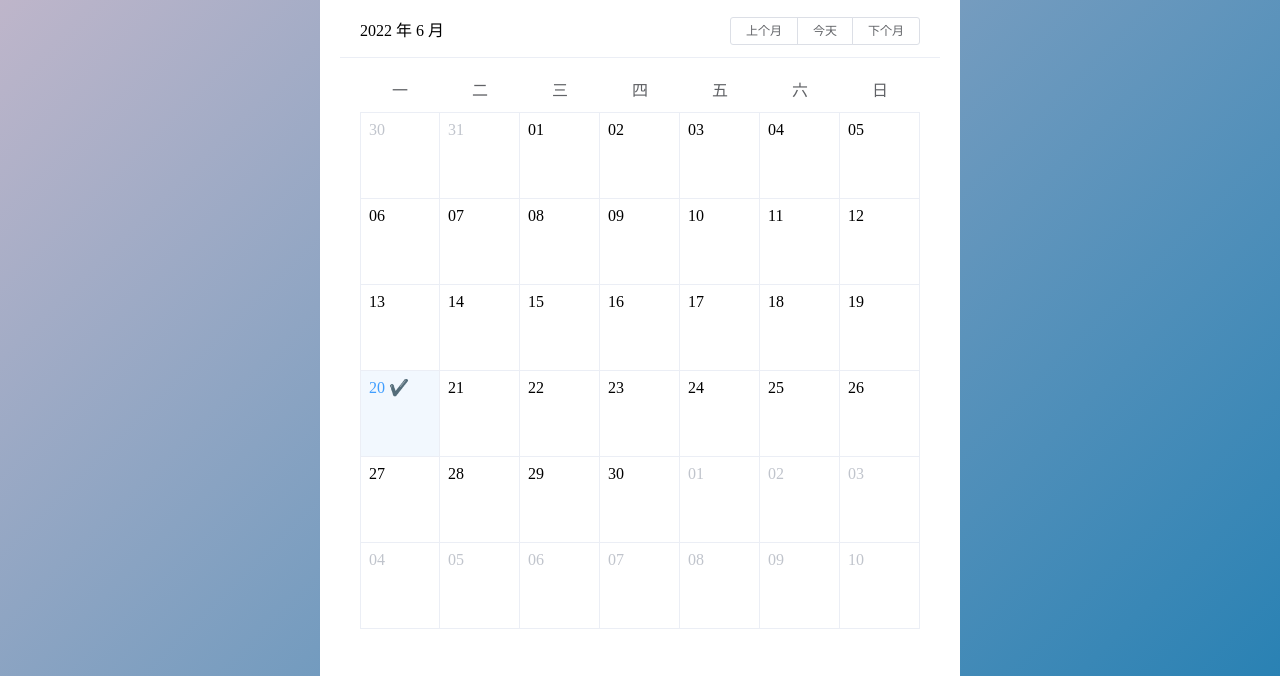
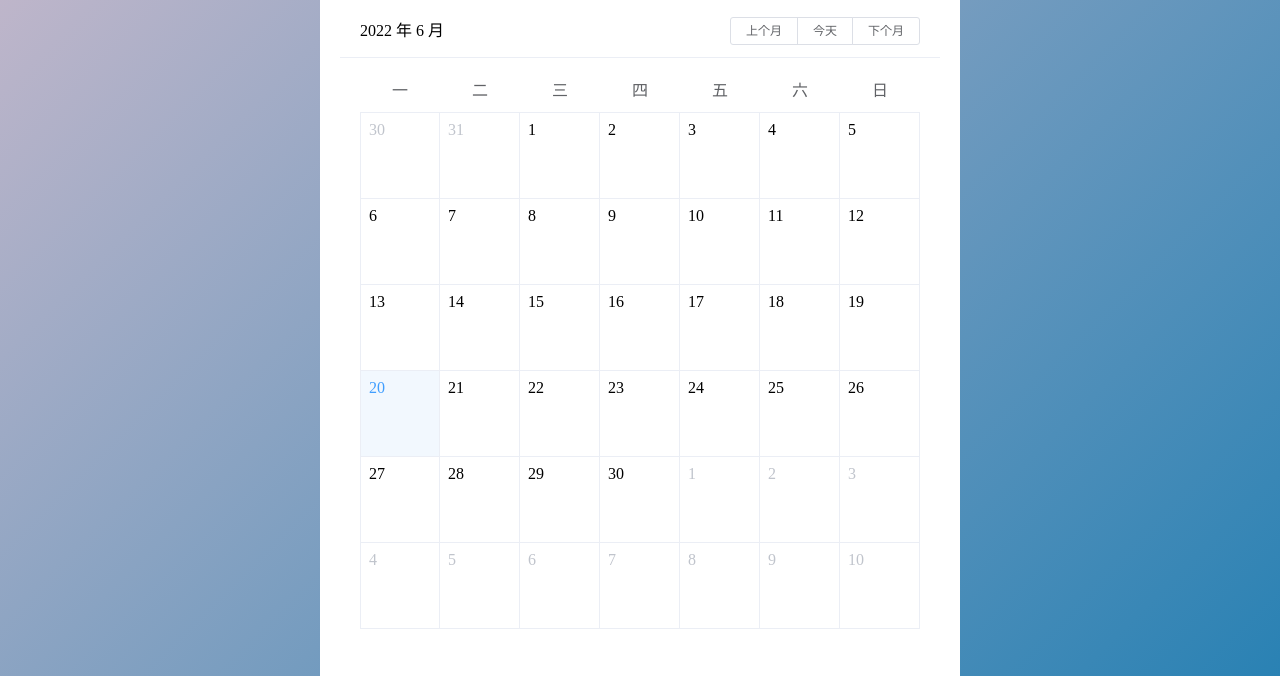
Before and after one commit to snail-lu/portfolio-vue, a Vue app: page /demo/promotion-calendar in a window 1280 px wide. Shown: the part 168-844 px from the top of the page. Built offline with nearby package versions, Linux system fonts and the light colour scheme; what v-clipboard, vue-simple-uploader would draw is missing.

Commit message:
update Calendar

```diff
--- a/src/components/Calendar/date-table.vue
+++ b/src/components/Calendar/date-table.vue
@@ -1,25 +1,39 @@
+<template>
+    <table
+        :class="{
+            'el-calendar-table': true
+        }"
+        :cellspacing="0"
+        :cellpadding="0"
+    >
+        <thead v-if="!hideHeader">
+            <th v-for="day in weekDays" :key="day">{{ day }}</th>
+        </thead>
+        <tbody>
+            <tr
+                v-for="(row, index) in rows"
+                :key="index"
+                :class="{
+                    'el-calendar-table__row': true,
+                    'el-calendar-table__row--hide-border': index === 0 && hideHeader
+                }"
+            >
+                <td v-for="(cell, key) in row" :key="key" :class="getCellClass(cell)" @click="pickDay(cell)">
+                    <div class="el-calendar-day">
+                        <span>{{ cell.text }}</span>
+                    </div>
+                </td>
+            </tr>
+        </tbody>
+    </table>
+</template>
 <script>
 import fecha from 'element-ui/src/utils/date'
-import {
-    range as rangeArr,
-    getFirstDayOfMonth,
-    getPrevMonthLastDays,
-    getMonthDays,
-    getI18nSettings,
-    validateRangeInOneMonth
-} from 'element-ui/src/utils/date-util'
+import { range as rangeArr, getFirstDayOfMonth, getPrevMonthLastDays, getMonthDays, getI18nSettings } from 'element-ui/src/utils/date-util'
 
 export default {
     props: {
         selectedDay: String, // formated date yyyy-MM-dd
-        range: {
-            type: Array,
-            validator(val) {
-                if (!(val && val.length)) return true
-                const [start, end] = val
-                return validateRangeInOneMonth(start, end)
-            }
-        },
         date: Date,
         hideHeader: Boolean,
         firstDayOfWeek: Number
@@ -72,21 +86,22 @@ export default {
         pickDay({ text, type }) {
             const date = this.getFormateDate(text, type)
             this.$emit('pick', date)
-        },
+        }
 
-        cellRenderProxy({ text, type }) {
-            let render = this.Calendar.$scopedSlots.dateCell
-            if (!render) return <span>{text}</span>
+        // cellRenderProxy({ text, type }) {
+        //     // let render = this.Calendar.$scopedSlots.dateCell
+        //     // if (!render) return <span>{text}</span>
 
-            const day = this.getFormateDate(text, type)
-            const date = new Date(day)
-            const data = {
-                isSelected: this.selectedDay === day,
-                type: `${type}-month`,
-                day
-            }
-            return render({ date, data })
-        }
+        //     const day = this.getFormateDate(text, type)
+        //     const date = new Date(day)
+        //     const data = {
+        //         isSelected: this.selectedDay === day,
+        //         type: `${type}-month`,
+        //         day
+        //     }
+        //     console.log(data, 'data')
+        //     // return render({ date, data })
+        // }
     },
 
     computed: {
@@ -109,27 +124,9 @@ export default {
             return this.Calendar.formatedToday
         },
 
-        isInRange() {
-            return this.range && this.range.length
-        },
-
         rows() {
             let days = []
-            // if range exists, should render days in range.
-            if (this.isInRange) {
-                const [start, end] = this.range
-                const currentMonthRange = rangeArr(end.getDate() - start.getDate() + 1).map((_, index) => ({
-                    text: start.getDate() + index,
-                    type: 'current'
-                }))
-                let remaining = currentMonthRange.length % 7
-                remaining = remaining === 0 ? 0 : 7 - remaining
-                const nextMonthRange = rangeArr(remaining).map((_, index) => ({
-                    text: index + 1,
-                    type: 'next'
-                }))
-                days = currentMonthRange.concat(nextMonthRange)
-            } else {
+
             const date = this.date
             let firstDay = getFirstDayOfMonth(date)
             firstDay = firstDay === 0 ? 7 : firstDay
@@ -148,7 +145,7 @@ export default {
                 type: 'next'
             }))
             days = days.concat(nextMonthDays)
-            }
+
             return this.toNestedArr(days)
         },
 
@@ -162,45 +159,6 @@ export default {
                 return WEEK_DAYS.slice(start).concat(WEEK_DAYS.slice(0, start))
             }
         }
-    },
-
-    render() {
-        const thead = this.hideHeader ? null : (
-            <thead>
-                {this.weekDays.map((day) => (
-                    <th key={day}>{day}</th>
-                ))}
-            </thead>
-        )
-        return (
-            <table
-                class={{
-                    'el-calendar-table': true,
-                    'is-range': this.isInRange
-                }}
-                cellspacing="0"
-                cellpadding="0"
-            >
-                {thead}
-                <tbody>
-                    {this.rows.map((row, index) => (
-                        <tr
-                            class={{
-                                'el-calendar-table__row': true,
-                                'el-calendar-table__row--hide-border': index === 0 && this.hideHeader
-                            }}
-                            key={index}
-                        >
-                            {row.map((cell, key) => (
-                                <td key={key} class={this.getCellClass(cell)} onClick={this.pickDay.bind(this, cell)}>
-                                    <div class="el-calendar-day">{this.cellRenderProxy(cell)}</div>
-                                </td>
-                            ))}
-                        </tr>
-                    ))}
-                </tbody>
-            </table>
-        )
     }
 }
 </script>
--- a/src/components/Calendar/index.vue
+++ b/src/components/Calendar/index.vue
@@ -6,15 +6,9 @@
             </div>
             <div class="el-calendar__button-group" v-if="validatedRange.length === 0">
                 <el-button-group>
-                    <el-button type="plain" size="mini" @click="selectDate('prev-month')">
-                        {{ t('el.datepicker.prevMonth') }}
-                    </el-button>
-                    <el-button type="plain" size="mini" @click="selectDate('today')">
-                        {{ t('el.datepicker.today') }}
-                    </el-button>
-                    <el-button type="plain" size="mini" @click="selectDate('next-month')">
-                        {{ t('el.datepicker.nextMonth') }}
-                    </el-button>
+                    <el-button type="plain" size="mini" @click="selectDate('prev-month')"> 上个月 </el-button>
+                    <el-button type="plain" size="mini" @click="selectDate('today')"> 今天 </el-button>
+                    <el-button type="plain" size="mini" @click="selectDate('next-month')"> 下个月 </el-button>
                 </el-button-group>
             </div>
         </div>
@@ -37,7 +31,7 @@
 </template>
 
 <script>
-import Locale from 'element-ui/src/mixins/locale'
+// import Locale from 'element-ui/src/mixins/locale'
 import fecha from 'element-ui/src/utils/date'
 import DateTable from './date-table'
 import { validateRangeInOneMonth } from 'element-ui/src/utils/date-util'
@@ -49,7 +43,7 @@ const oneDay = 86400000
 export default {
     name: 'Calendar',
 
-    mixins: [Locale],
+    // mixins: [Locale],
 
     components: {
         DateTable
@@ -143,7 +137,7 @@ export default {
         i18nDate() {
             const year = this.date.getFullYear()
             const month = this.date.getMonth() + 1
-            return `${year} ${this.t('el.datepicker.year')} ${this.t('el.datepicker.month' + month)}`
+            return `${year} 年 ${month} 月`
         },
 
         formatedToday() {
```
Lines whose indentation alone changed are shown as unchanged.
